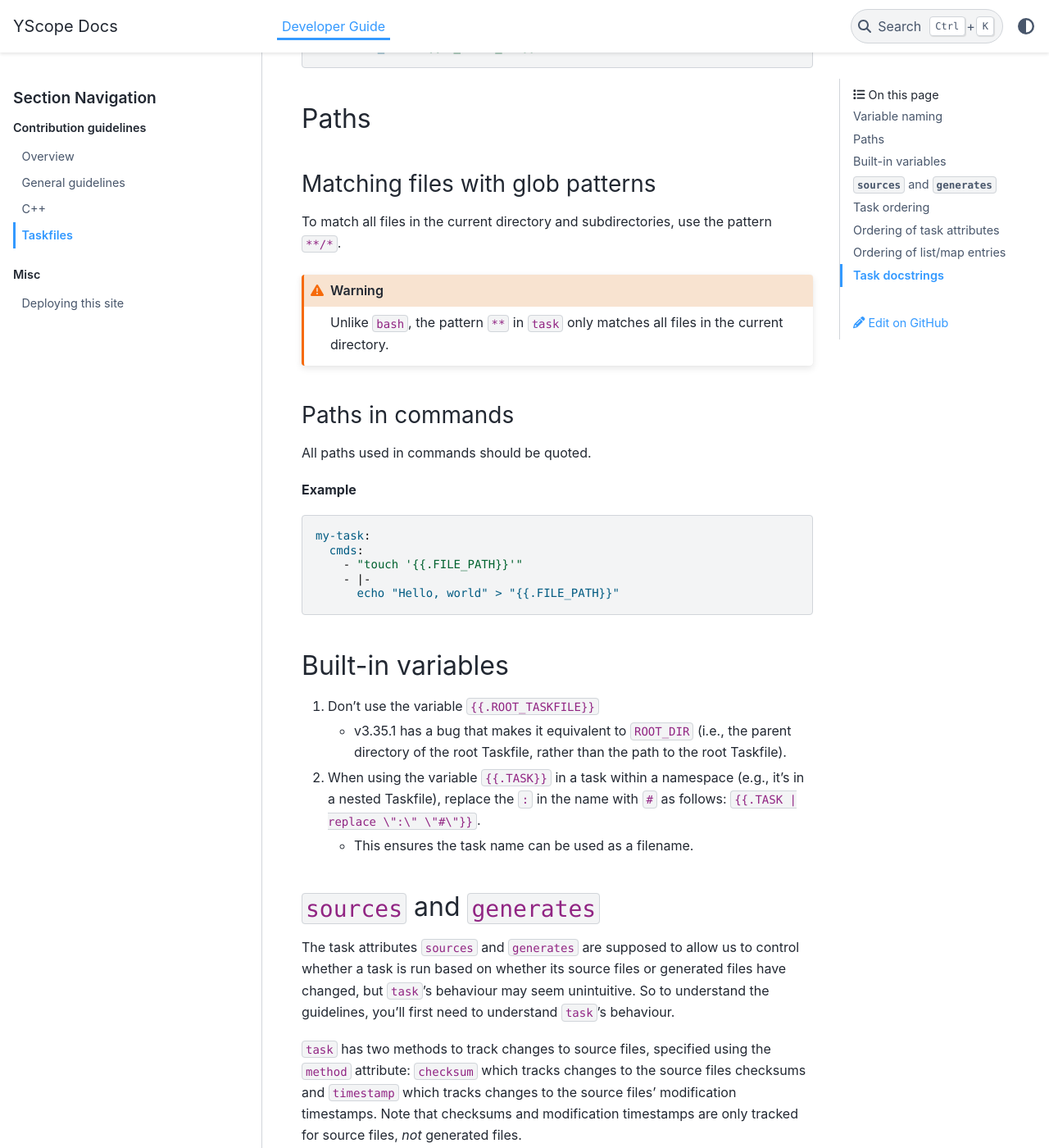
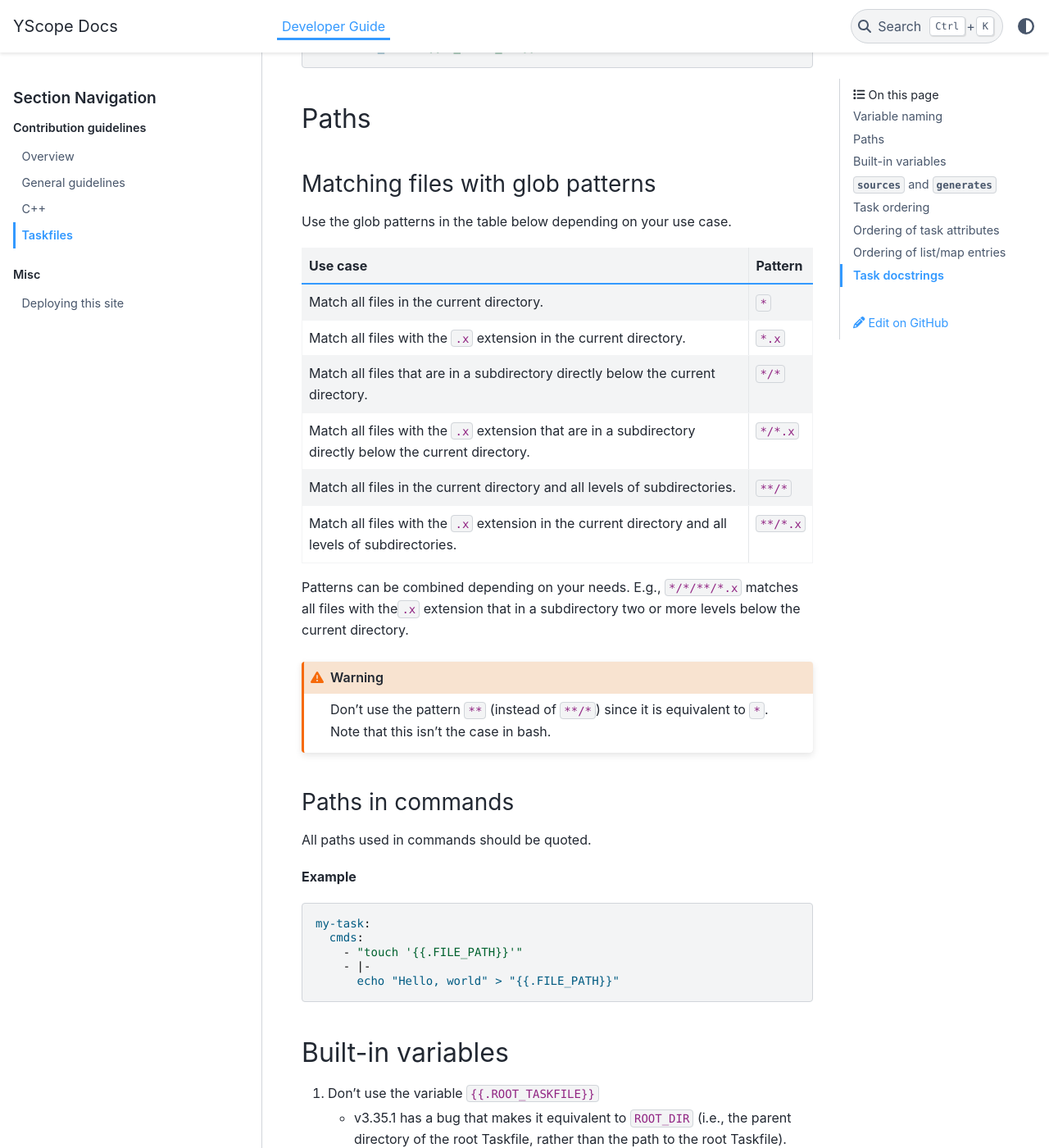
Before and after one commit to y-scope/yscope-docs, a Sphinx documentation site: the page built from docs/dev-guide/contrib-guides-taskfiles.md, in a window 1280 px wide and 1400 px high, scrolled down 586 px. Shown: the whole window at 82% size. Built offline with Sphinx 7.4.7 and the PyData theme 0.15.4, drawn with Linux system fonts in a browser that asks for light colours.

Commit message:
Add more specificity to avoid ambiguity.

```diff
--- a/docs/dev-guide/contrib-guides-taskfiles.md
+++ b/docs/dev-guide/contrib-guides-taskfiles.md
@@ -25,10 +25,23 @@ binaries:
 
 ### Matching files with glob patterns
 
-To match all files in the current directory and subdirectories, use the pattern `**/*`.
+Use the glob patterns in the table below depending on your use case.
+
+| Use case                                                                                                 | Pattern  |
+|----------------------------------------------------------------------------------------------------------|----------|
+| Match all files in the current directory.                                                                | `*`      |
+| Match all files with the `.x` extension in the current directory.                                        | `*.x`    |
+| Match all files that are in a subdirectory directly below the current directory.                         | `*/*`    |
+| Match all files with the `.x` extension that are in a subdirectory directly below the current directory. | `*/*.x`  |
+| Match all files in the current directory and all levels of subdirectories.                               | `**/*`   |
+| Match all files with the `.x` extension in the current directory and all levels of subdirectories.       | `**/*.x` |
+
+Patterns can be combined depending on your needs. E.g., `*/*/**/*.x` matches all files with the`.x`
+extension that in a subdirectory two or more levels below the current directory.
 
 :::{warning}
-Unlike `bash`, the pattern `**` in `task` only matches all files in the current directory.
+Don't use the pattern `**` (instead of `**/*`) since it is equivalent to `*`. Note that this isn't
+the case in bash.
 :::
 
 ### Paths in commands
```
